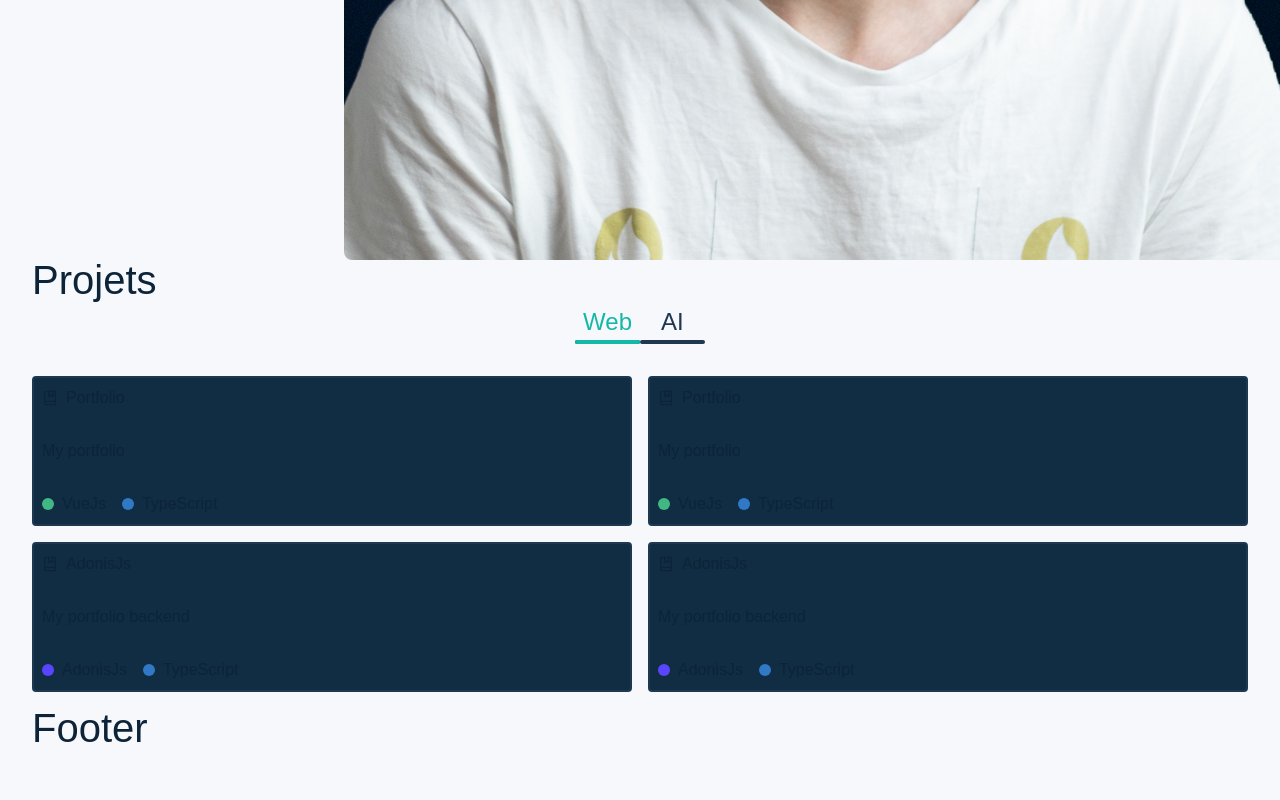
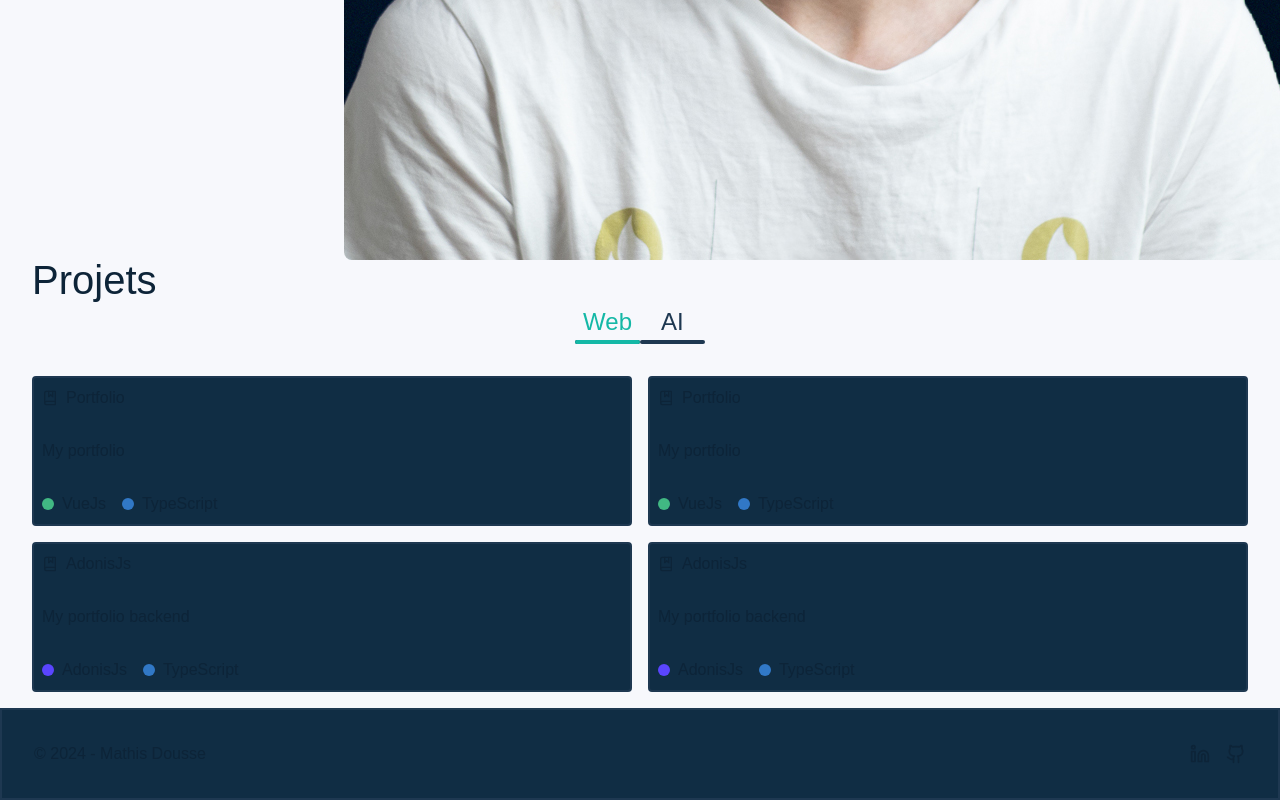
Before and after one commit to FeckNeck/mathisdousse.fr, a Vue app: page / in a window 1280 px wide. Shown: the part 1580-2380 px from the top of the page. Before the commit the page ends 2330 px from the top, so only its background shows below. Built offline with nearby package versions, Linux system fonts and the light colour scheme; a web font is replaced by a local one.

Commit message:
feat: add footer

```diff
--- a/src/components/footer.vue
+++ b/src/components/footer.vue
@@ -1,9 +1,44 @@
-<script setup lang="ts"></script>
+<script setup lang="ts">
+import { Linkedin, Github } from 'lucide-vue-next';
+
+const currentYear = new Date().getFullYear();
+</script>
 
 <template>
-  <footer class="container">
-    <h1>Footer</h1>
+  <footer>
+    <div class="container">
+      <div class="d-flex items-center justify-between py-8">
+        <p>&copy; {{ currentYear }} - Mathis Dousse</p>
+        <div class="d-flex items-center g-4">
+          <a
+            href="https://www.linkedin.com/in/mathis-dousse/"
+            target="_blank"
+            rel="noopener noreferrer">
+            <Linkedin :size="20" />
+          </a>
+          <a
+            href="https://github.com/FeckNeck"
+            target="_blank"
+            rel="noopener noreferrer">
+            <Github :size="20" />
+          </a>
+        </div>
+      </div>
+    </div>
   </footer>
 </template>
 
-<style scoped></style>
+<style scoped lang="scss">
+footer {
+  background-color: var(--gray-800);
+  border: 2px solid var(--gray-700);
+
+  a {
+    transition: color 0.3s ease;
+  }
+
+  a:hover {
+    color: var(--teal);
+  }
+}
+</style>
```
